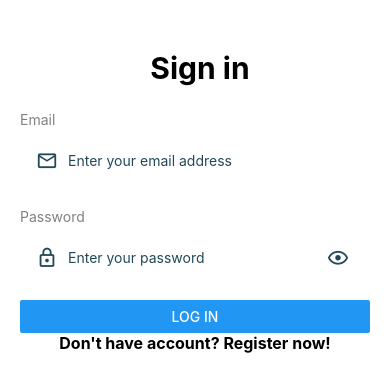
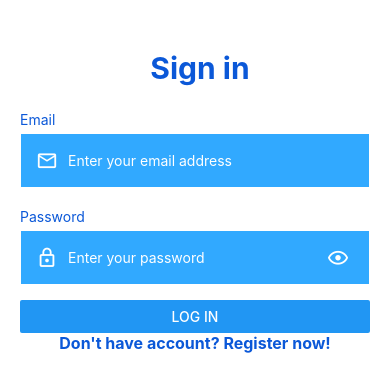
Before and after one commit to UsvathNicolae/Rating-app, a React Native app: screen / in a window 390 px wide. Shown: the top 392 px of the page. Built offline with nearby package versions, Linux system fonts and the light colour scheme.

Commit message:
Added css

```diff
--- a/package.json
+++ b/package.json
@@ -17,6 +17,7 @@
     "@rneui/themed": "^4.0.0-rc.7",
     "axios": "^1.4.0",
     "expo": "~48.0.15",
+    "expo-image-picker": "^14.1.1",
     "expo-status-bar": "~1.4.4",
     "react": "18.2.0",
     "react-dom": "18.2.0",
--- a/src/components/customInput/index.js
+++ b/src/components/customInput/index.js
@@ -1,6 +1,6 @@
 import React from 'react';
 import {View, Text, TextInput, StyleSheet} from 'react-native';
-import {colors} from '../../constants';
+import {componentsColors} from '../../constants';
 import Icon from 'react-native-vector-icons/MaterialCommunityIcons';
 const Input = ({
                    label,
@@ -21,11 +21,11 @@ const Input = ({
                 style={[
                     style.inputContainer,
                     {
-                        borderColor: error
-                            ? colors.red
-                            : isFocused
-                                ? colors.darkBlue
-                                : colors.light,
+                        borderColor: error ?
+                            componentsColors.error
+                            : isFocused?
+                                componentsColors.textPrimary
+                                : componentsColors.textPrimary,
                         alignItems: 'center',
                     },
                 ]}>
@@ -44,14 +44,14 @@ const Input = ({
                     }}
                     onBlur={() => setIsFocused(false)}
                     secureTextEntry={hidePassword}
-                    style={{color: colors.darkBlue}}
+                    style={{color: componentsColors.textPrimary}}
                     {...props}
                 />
                 {password && (
                     <Icon
                         onPress={() => setHidePassword(!hidePassword)}
                         name={hidePassword ? 'eye-outline' : 'eye-off-outline'}
-                        style={{color: colors.darkBlue, fontSize: 22, position: 'absolute', right: 20}}
+                        style={{color: componentsColors.iconPrimary, fontSize: 22, position: 'absolute', right: 20}}
                     />
                 )}
             </View>
@@ -68,23 +68,23 @@ const style = StyleSheet.create({
     label: {
         marginVertical: 5,
         fontSize: 14,
-        color: colors.grey,
+        color: componentsColors.labels,
     },
     inputContainer: {
         height: 55,
-        backgroundColor: colors.light,
+        backgroundColor: componentsColors.inputBackground,
         flexDirection: 'row',
         paddingHorizontal: 15,
         borderWidth: 0.5,
     },
     icon: {
-        color: colors.darkBlue,
+        color: componentsColors.iconPrimary,
         fontSize: 22,
         marginRight: 10
     },
     error:{
         marginTop: 7,
-        color: colors.red,
+        color: componentsColors.error,
         fontSize: 12
     }
 });
--- a/src/components/rating/index.js
+++ b/src/components/rating/index.js
@@ -1,31 +1,34 @@
 import {StyleSheet, Text, View} from "react-native";
 import Icon from "react-native-vector-icons/MaterialCommunityIcons";
-import {colors} from "../../constants";
+import {componentsColors} from "../../constants";
 import RatingBar from "../ratingStars";
     const Rating = ( rating ) => {
 
     return(
-        <View style={{ width: '100%'}}>
+        <View style={{ width: '100%', margin:5, backgroundColor:componentsColors.ratingBackgroundColor}}>
             {
                 rating.anonymous?
                     <View style={ styles.head }>
+                        <View style={{flexDirection:'row'}}>
                             <Icon name = 'account-box-outline' style={ styles.userIcon } ></Icon>
                             <View>
                                 <Text style={ styles.username } >Anonymous</Text>
                                 <Text style={ styles.datePosted } >{ rating.date } </Text>
                             </View>
+                        </View>
                         <RatingBar stars = { rating.stars }/>
                     </View>:
                     <View style={ styles.head }>
+                        <View style={{flexDirection:'row'}}>
                             <Icon name = 'account-box-outline' style={ styles.userIcon } ></Icon>
                             <View>
                                 <Text style={ styles.username } >{ rating.user }</Text>
                                 <Text style={ styles.datePosted } >{ rating.date } </Text>
                             </View>
+                        </View>
                         <RatingBar stars = { rating.stars }/>
                     </View>
             }
-
             <Text style={ styles.licencePlate }>{ rating.licencePlate }</Text>
             <Text style={ styles.description }>{ rating.description }</Text>
             {
@@ -42,8 +45,9 @@ export default Rating
 const styles = StyleSheet.create({
     head:{
         //flex:0.2,
+        width:'100%',
         marginTop:20,
-        marginLeft:20,
+        //marginLeft:20,
         flexDirection: 'row',
         alignSelf: 'flex-start',
         alignItems:'center',
@@ -56,25 +60,25 @@ const styles = StyleSheet.create({
         justifyContent: 'center',
     },
     userIcon: {
-        color: colors.darkBlue,
+        color: componentsColors.textPrimary,
         fontSize: 45,
         marginRight: 10,
     },
     username:{
         fontSize: 15,
-        color: colors.darkBlue,
+        color: componentsColors.textPrimary,
 
     },
     datePosted:{
         fontSize: 15,
-        color: colors.darkBlue,
+        color: componentsColors.textPrimary,
     },
     licencePlate:{
         fontSize: 15,
-        color: colors.darkBlue,
+        color: componentsColors.textPrimary,
     },
     description:{
         fontSize: 15,
-        color: colors.darkBlue,
+        color: componentsColors.textPrimary,
     }
 });
--- a/src/components/ratingStars/index.js
+++ b/src/components/ratingStars/index.js
@@ -1,7 +1,7 @@
 import {StyleSheet, TouchableOpacity, View} from "react-native";
 import Icon from "react-native-vector-icons/MaterialCommunityIcons";
 import {useState} from "react";
-import {colors} from "../../constants";
+import {componentsColors} from "../../constants";
 
 const RatingBar = (props) => {
     const [maxStars, setMaxStars] = useState([1,2,3,4,5])
@@ -25,12 +25,11 @@ export default RatingBar
 const styles = StyleSheet.create({
     starIcon:{
         fontSize:20,
-        color:colors.yellow
+        color:componentsColors.starColor
     },
     ratingBar:{
-
         flexDirection:'row',
-        backgroundColor: '#fff',
+        backgroundColor: componentsColors.ratingBackgroundColor,
         alignItems: 'center',
         justifyContent: 'center',
     }
--- a/src/constants/index.js
+++ b/src/constants/index.js
@@ -5,7 +5,30 @@ export const colors = {
     black : '#000000',
     darkBlue : '#224957',
     red: 'red',
-    yellow:'yellow'
+    yellow:'yellow',
+    gray:'#CFCFCF',
+    darkerBlue:'#050050',
+    darkGreen:'#006819',
+    blue:'#0B58D8',
+    navy:'#000080',
+    aqua:'#31A9FF',
+}
+
+export const componentsColors = {
+    ratingBackgroundColor:colors.gray,
+    starColor:colors.yellow,
+    textPrimary:colors.white,
+    textSecondary:colors.blue,
+    iconPrimary:colors.light,
+    iconSecondary:colors.black,
+    error:colors.red,
+    inputLabel:colors.grey,
+    inputContainer:colors.light,
+    inputBackground:colors.aqua,
+    titles:colors.blue,
+    labels:colors.blue,
+    backgroundColor:colors.white
+
 }
 
 
--- a/src/pages/ProfilePage/index.js
+++ b/src/pages/ProfilePage/index.js
@@ -1,6 +1,6 @@
 import { StatusBar } from 'expo-status-bar';
 import {Button, Keyboard, StyleSheet, Text, View} from 'react-native';
-import {colors} from "../../constants";
+import {componentsColors} from "../../constants";
 import Icon from "react-native-vector-icons/MaterialCommunityIcons";
 import React, {useContext, useEffect, useState} from "react";
 import {Context} from "../../../App";
@@ -14,7 +14,7 @@ const Profile = () => {
     const [errors, setErrors] = React.useState({});
 
     useEffect(()=>{
-        console.log("edit mode")
+
     }, [editMode])
     const handleOnchange = (text, input) => {
         setCredentials(prevState => ({...prevState, [input]: text}));
@@ -36,12 +36,9 @@ const Profile = () => {
             isValid = false;
         }
         if (isValid) {
-            console.log(context)
-
             await updateUserService(context.userID, credentials)
                 .then(async (response) => {
                     if (response) {
-                        console.log(response)
                         setContext({
                             userID: context.userID ?? '',
                             user: credentials.username ?? '',
@@ -144,18 +141,18 @@ const styles = StyleSheet.create({
         justifyContent: 'center',
     },
     userIcon: {
-        color: colors.darkBlue,
+        color: componentsColors.iconPrimary,
         fontSize: 35,
         marginRight: 10,
     },
     editIcon: {
-        color: colors.darkBlue,
+        color: componentsColors.iconPrimary,
         fontSize: 20,
         marginRight: 10,
     },
     username:{
         fontSize: 22,
-        color: colors.darkBlue,
+        color: componentsColors.textPrimary,
 
     }
 });
--- a/src/pages/addRatingPage/index.js
+++ b/src/pages/addRatingPage/index.js
@@ -1,11 +1,12 @@
 import {Button, Image, Keyboard, StyleSheet, Text, TouchableOpacity, View} from 'react-native';
 import { CheckBox } from '@rneui/themed';
-import {colors} from "../../constants";
+import {componentsColors} from "../../constants";
 import React, {useContext, useEffect, useState} from "react";
 import Icon from "react-native-vector-icons/MaterialCommunityIcons";
 import {Context} from "../../../App";
 import Input from "../../components/customInput";
 import {createRatingService} from "../../services/ratingServices";
+import * as ImagePicker from 'expo-image-picker'
 
 
 const AddRating = ({navigation}) => {
@@ -14,9 +15,32 @@ const AddRating = ({navigation}) => {
     const [ratingStars, setRatingStars] = useState(2);
     const [rating, setRating] = useState({ licencePlate:'', description:'', stars:2, anonymous:false, img:'', username:'', userId:'' });
     const [errors, setErrors] = React.useState({});
-
     const [context , setContext]= useContext(Context)
 
+    const [hasGalleryPermission, setHasGalleryPermission] = useState(null)
+    const [image, setImage] = useState(null)
+
+
+
+    useEffect(() =>{
+        (async () =>{
+            const galleryStatus = await  ImagePicker.requestMediaLibraryPermissionsAsync()
+            setHasGalleryPermission(galleryStatus.status === 'granted')
+        })()
+    }, [])
+
+    const pickImage = async () => {
+        let result = await ImagePicker.launchImageLibraryAsync({
+            mediaTypes:ImagePicker.MediaTypeOptions.Images,
+            allowsEditing:true,
+            aspect: [4,3],
+            quality:1,
+        })
+
+        if(!result.canceled){
+            setImage(result.assets[0].uri)
+        }
+    }
     const validate = () => {
         Keyboard.dismiss();
         if (!rating.licencePlate) {
@@ -75,8 +99,8 @@ const AddRating = ({navigation}) => {
 
 
     return (
+        <View style={{ height:'100%', width:'100%' }}>
             <View style={styles.container}>
-            <Text>Hello</Text>
                 <Input
                     onChangeText={text => handleOnchange(text, 'licencePlate')}
                     label="Licence Plate"
@@ -101,8 +125,13 @@ const AddRating = ({navigation}) => {
                     />
                     <Text>Do you want to post as anonymous?</Text>
                 </View>
+                <View style={{ }}>
+                    <Button title={'Pick Image'} onPress={() => pickImage()}/>
+                    { image && <Image source={{ uri:image }} style={ styles.image }/> }
+                </View>
                 <CustomRatingBar/>
-            <Button title={ 'Post' } onPress={ postRating }/>
+                <Button title={ 'Post' } onPress={ postRating } />
+            </View>
         </View>
     );
 }
@@ -111,14 +140,16 @@ export default AddRating
 
 const styles = StyleSheet.create({
     container: {
+        height:"80%",
         flex: 1,
-        backgroundColor: '#fff',
+        marginTop:35,
+        backgroundColor: componentsColors.backgroundColor,
         alignItems: 'center',
-        justifyContent: 'center',
+        justifyContent: "center"
     },
     starIcon:{
         fontSize:30,
-        color:colors.yellow
+        color:componentsColors.starColor
     },
     customRatingBar:{
         flex: 1,
@@ -135,4 +166,8 @@ const styles = StyleSheet.create({
     checkbox: {
         alignSelf: 'center',
     },
+    image:{
+        width: 300,
+        height: 200
+    }
 });
--- a/src/pages/homePage/index.js
+++ b/src/pages/homePage/index.js
@@ -1,49 +1,57 @@
-import React from "react";
-import {Button, ScrollView, StyleSheet, Text, View} from 'react-native';
+import React, {useEffect} from "react";
+import {Button, Dimensions, ScrollView, StyleSheet, Text, TextInput, TouchableOpacity, View} from 'react-native';
 import {colors, ROUTES} from "../../constants";
 import Icon from "react-native-vector-icons/MaterialCommunityIcons";
 import {Context} from "../../../App";
 import {useContext, useState} from "react";
 import Rating from "../../components/rating";
+import {getRatings} from "../../services/ratingServices";
 
 const Home = ({navigation}) => {
 
     const [ context, setContext]= useContext(Context)
 
-    //const [ratings, setRatings] = useState([])
+    const [isSearching, setIsSearching] = useState(false)
+    const [searchText, setSearchText] = useState('')
+    const [searchPressed, setSearchPressed] = useState(false)
+    const [ratings, setRatings] = useState([])
+    const [ratingError, setRatingError] = useState(null)
 
-    const ratings = [
-        {
-            description: 'description1',
-            username:'user1',
-            id:1,
-            img:'',
-            anonymous:false,
-            licencePlate:'TM 94 LIS',
-            stars:2,
-            date:'18-06-2023',
-        },
-        {
-            description: 'description2',
-            username:'user2',
-            id:2,
-            img:'',
-            anonymous:true,
-            licencePlate:'TM 13 DRW',
-            stars:3,
-            date:'18-06-2023',
-        },
-        {
-            description: 'description3',
-            username:'user1',
-            id:3,
-            img:'',
-            anonymous:false,
-            licencePlate:'TM 94 LIS',
-            stars:5,
-            date:'18-06-2023',
-        },
-    ];
+
+    useEffect(() => {
+        fetchRatings()
+
+    },[searchPressed])
+
+    const fetchRatings = async () => {
+        if (searchText) {
+            await getRatings( {licencePlate: searchText})
+                .then(async (response) => {
+                    if (response) {
+                        setRatings(response)
+                    } else {
+                        throw new Error("Failed to fetch ratings")
+                    }
+                })
+                .catch((err) => {
+                    setRatingError(err.message)
+                })
+        } else {
+            await getRatings()
+                .then(async (response) => {
+                    if (response) {
+                        setRatings(response)
+                    } else {
+                        throw new Error("Failed to fetch ratings")
+                    }
+                })
+                .catch((err) => {
+                    setRatingError(err.message)
+                })
+        }
+    }
+
+
     const onProfilePressed = () =>{
         navigation.navigate(ROUTES.PROFILE)
     }
@@ -51,36 +59,58 @@ const Home = ({navigation}) => {
         navigation.navigate(ROUTES.ADD_RATING)
     }
 
-    const search = () =>{}
+    const handleOnchange = (text) => {
+        setSearchText(text);
+    };
+    const search = () =>{
+        setIsSearching(!isSearching)
+        if(isSearching){
+            setSearchPressed(!searchPressed)
+        }
+    }
+
+    const windowHeight = Dimensions.get('window').height;
+
 
     return (
 
-        <View style={styles.container}>
+        <View style={ styles.container }>
             <View style={
                 {
-                    height:50,
-                    alignSelf:'stretch',
-                    margin:10,
-                    marginTop:20,
-                    flexDirection:'row',
-                    justifyContent:'space-between'
+                    height: 50,
+                    alignSelf: 'stretch',
+                    margin: 10,
+                    marginTop: 45,
+                    flexDirection: 'row',
+                    justifyContent: 'space-between'
                 }
             }>
-                <View style={{flexDirection:'row'}}>
-                    <Icon name = 'account-box-outline' style={ styles.userIcon } onPress={onProfilePressed}></Icon>
-                    <Text style={ styles.username } onPress={onProfilePressed}>{ context.user } </Text>
+                <View style={{flexDirection: 'row'}}>
+                    <Icon name='account-box-outline' style={styles.userIcon} onPress={onProfilePressed}></Icon>
+                    <Text style={styles.username} onPress={onProfilePressed}>{context.user} </Text>
                 </View>
-                <View style={{flexDirection:'row'}}>
-                    <Icon name = 'magnify' style={ styles.userIcon } onPress={search}/>
-                    <Button title='+ Create' onPress={ addRating }></Button>
+                <View style={{flexDirection: 'row'}}>
+                    {
+                        isSearching &&
+                        <TextInput
+                            style={styles.searchInput}
+                            placeholder="Search..."
+                            value={searchText}
+                            onChangeText={text => handleOnchange(text)}
+                        />
+                    }
+                    <Icon name='magnify' style={styles.userIcon} onPress={search}/>
+                    <TouchableOpacity style={styles.button} onPress={addRating}>
+                        <Text style={styles.buttonText}>+ Create</Text>
+                    </TouchableOpacity>
                 </View>
             </View>
 
-            <ScrollView contentContainerStyle={ styles.scrollView }>
+            <ScrollView style={styles.scrollView}>
                 {
                     ratings.map((rating, key) =>
                         <Rating
-                            key = {rating.id}
+                            key={rating.id}
                             description={rating.description}
                             user={rating.username}
                             img={rating.img}
@@ -89,11 +119,11 @@ const Home = ({navigation}) => {
                             stars={rating.stars}
                             date={rating.date}
                         />
-
                     )
                 }
             </ScrollView>
         </View>
+
     );
 }
 
@@ -119,13 +149,29 @@ const styles = StyleSheet.create({
     scrollView:{
         //flex:1,
         //alignItems:'center',
-
-        //width:'100%',
+        width:'90%',
+        paddingHorizontal:10,
         //justifyContent:'center',
         //alignSelf:'stretch',
-        backgroundColor:'grey',
         marginRight:15,
         marginLeft:15,
         marginTop:15
-    }
+    },
+    searchInput: {
+        borderWidth: 1,
+        borderColor: '#888',
+        borderRadius: 5,
+        padding: 10,
+        marginBottom: 10,
+    },
+    button: {
+        backgroundColor: 'blue',
+        paddingVertical: 8,
+        paddingHorizontal: 12,
+        borderRadius: 5,
+    },
+    buttonText: {
+        color: 'white',
+        fontSize: 14,
+    },
 });
--- a/src/pages/loginPage/index.js
+++ b/src/pages/loginPage/index.js
@@ -1,7 +1,7 @@
 import React, {useContext} from 'react'
 import {Button, Keyboard, SafeAreaView, ScrollView, StyleSheet, Text, View} from 'react-native';
 import Input from '../../components/customInput'
-import {colors, ROUTES} from "../../constants";
+import { componentsColors, ROUTES} from "../../constants";
 import { loginService} from "../../services/userServices";
 import {Context} from "../../../App";
 import AsyncStorage from '@react-native-async-storage/async-storage';
@@ -27,7 +27,6 @@ const Login = ({navigation}) => {
             await loginService(credentials)
                 .then(async (response) => {
                     if(response){
-                        console.log(response)
                         handleError('', "incorrectCredentials")
                         setContext({
                             userID: response.userID ?? '',
@@ -65,7 +64,7 @@ const Login = ({navigation}) => {
     };
 
     return (
-        <SafeAreaView style={{backgroundColor: colors.white, flex: 1}}>
+        <SafeAreaView style={{backgroundColor: componentsColors.backgroundColor, flex: 1}}>
             <ScrollView contentContainerStyle={
             {
                 paddingTop: 50,
@@ -79,6 +78,7 @@ const Login = ({navigation}) => {
                         iconName="email-outline"
                         label="Email"
                         placeholder="Enter your email address"
+                        placeholderTextColor={componentsColors.textPrimary}
                         error={errors.email}
                     />
                     <Input
@@ -87,6 +87,7 @@ const Login = ({navigation}) => {
                     iconName="lock-outline"
                     label="Password"
                     placeholder="Enter your password"
+                    placeholderTextColor={componentsColors.textPrimary}
                     error={errors.password}
                     password
                     />
@@ -99,7 +100,7 @@ const Login = ({navigation}) => {
                     <Text
                         onPress={onRegisterPressed}
                         style={{
-                            color: colors.black,
+                            color: componentsColors.textSecondary,
                             fontWeight: 'bold',
                             textAlign: 'center',
                             fontSize: 16,
@@ -125,7 +126,7 @@ const styles = StyleSheet.create({
     title: {
         fontWeight: 'bold',
         fontSize: 30,
-        color: colors.black,
+        color: componentsColors.titles,
         marginLeft: 10,
         alignSelf: "center",
     }
--- a/src/pages/registerPage/index.js
+++ b/src/pages/registerPage/index.js
@@ -1,6 +1,6 @@
 import {Button, Keyboard, SafeAreaView, ScrollView, StyleSheet, Text, View} from 'react-native';
 import React, {useContext} from "react";
-import {colors, ROUTES} from "../../constants";
+import {componentsColors, ROUTES} from "../../constants";
 import Input from "../../components/customInput";
 import {registerService} from "../../services/userServices";
 
@@ -57,7 +57,7 @@ const Register = ({navigation}) => {
     };
 
     return (
-        <SafeAreaView style={{backgroundColor: colors.white, flex: 1}}>
+        <SafeAreaView style={{backgroundColor: componentsColors.backgroundColor, flex: 1}}>
             <ScrollView contentContainerStyle={
                 {
                     paddingTop: 20,
@@ -119,7 +119,7 @@ const Register = ({navigation}) => {
                     <Text
                         onPress={onLoginPressed}
                         style={{
-                            color: colors.black,
+                            color: componentsColors.textSecondary,
                             fontWeight: 'bold',
                             textAlign: 'center',
                             fontSize: 16,
@@ -143,9 +143,10 @@ const styles = StyleSheet.create({
         justifyContent: 'center',
     },
     title: {
+        marginTop:15,
         fontWeight: 'bold',
         fontSize: 30,
-        color: colors.black,
+        color: componentsColors.titles,
         marginLeft: 10,
         alignSelf: "center",
     }
--- a/src/services/index.js
+++ b/src/services/index.js
@@ -14,8 +14,8 @@ axiosInstance.interceptors.request.use(async (req) => {
     return req;
 })
 
-export const get = async(url) => {
-    const response = await axiosInstance.get(url)
+export const get = async(url, filters = {}, config = {}) => {
+    const response = await axiosInstance.get(url,{ params: filters, ...config })
     return response.data
 }
 
--- a/src/services/ratingServices.js
+++ b/src/services/ratingServices.js
@@ -1,5 +1,9 @@
-import {post} from "./index";
+import {get, post} from "./index";
 
 export const createRatingService = async (data) => {
     return await post('/rating/create', data)
 }
+
+export const getRatings = async (filters) => {
+    return await get('/rating/', filters)
+}
```
Also changed, not shown: 1 other file (tests, documents, lock files or other folders). Lines whose indentation alone changed are shown as unchanged.
